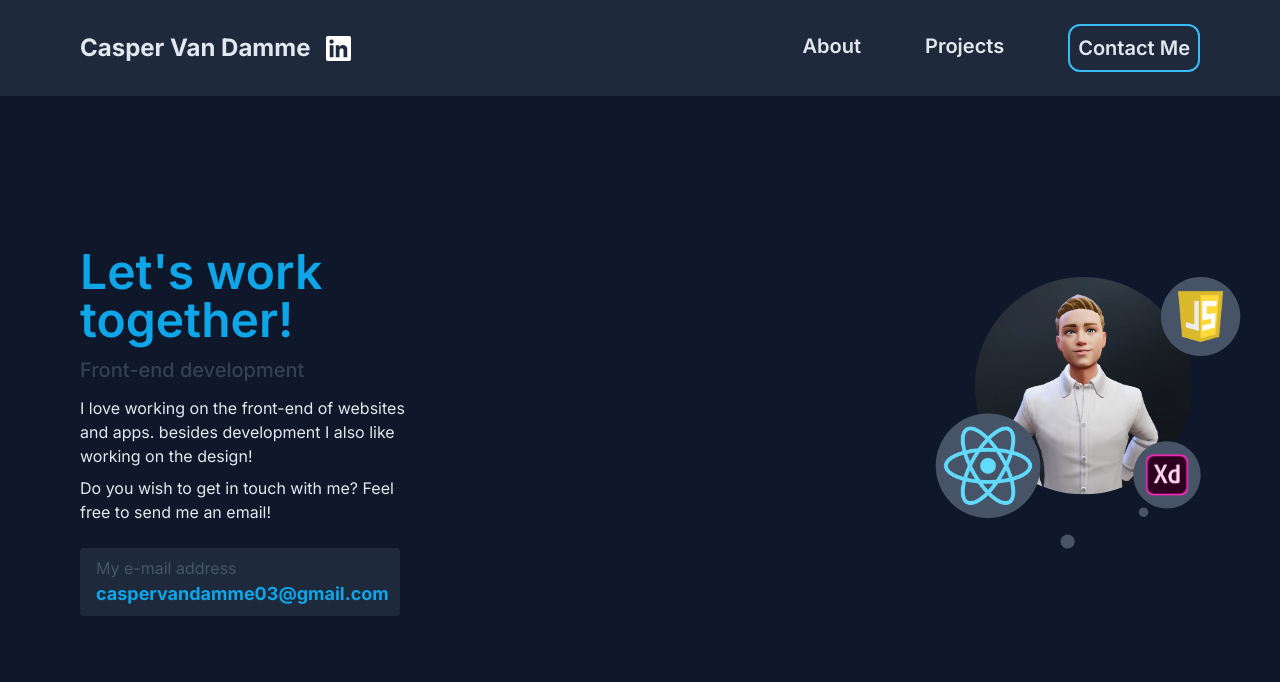
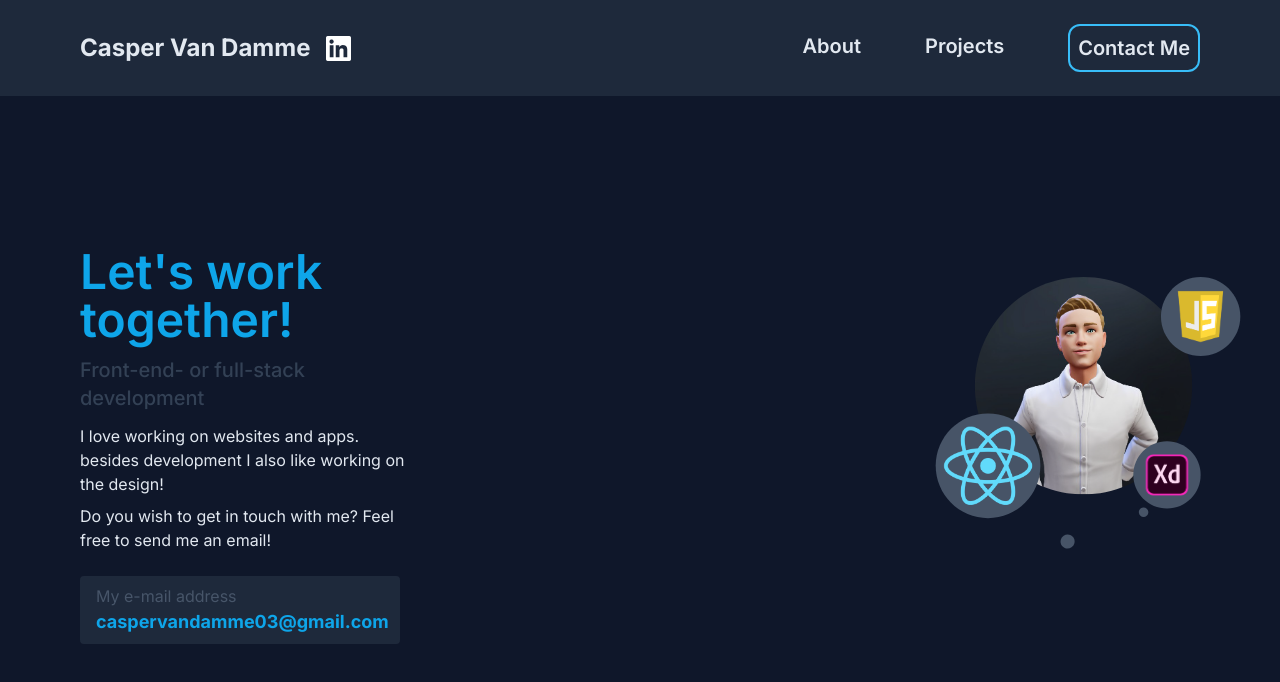
Before and after one commit to Vandammecasper/portfoliocaspervandamme, a Next.js app: page /contactme in a window 1280 px wide. Shown: the top 682 px of the page. Built offline with nearby package versions, Linux system fonts and the light colour scheme.

Commit message:
changed text in contact me page

```diff
--- a/src/app/contactme/page.tsx
+++ b/src/app/contactme/page.tsx
@@ -19,8 +19,8 @@ export default function Page () {
                             <img className="block lg:hidden pr-6 pt-1 h-9" src={`/icons/linkedin.png`} alt="linkedin"/>
                         </a>
                     </div>
-                    <h2 className={`xl:text-xl font-medium text-slate-700 pt-0 3xl:text-2xl xl:pt-3 pl-6 lg:pl-20  transition-all duration-2500`}>Front-end development</h2>
-                    <h3 className={`text-slate-200 pt-3 pl-6 lg:pl-20 pr-5 3xl:text-xl  transition-all duration-2500`}>I love working on the front-end of websites and apps. besides development I also like working on the design!</h3>
+                    <h2 className={`xl:text-xl font-medium text-slate-700 pt-0 3xl:text-2xl xl:pt-3 pl-6 lg:pl-20  transition-all duration-2500`}>Front-end- or full-stack development</h2>
+                    <h3 className={`text-slate-200 pt-3 pl-6 lg:pl-20 pr-5 3xl:text-xl  transition-all duration-2500`}>I love working on websites and apps. besides development I also like working on the design!</h3>
                     <h3 className={`text-slate-200 pt-2 pl-6 lg:pl-20 pr-5 3xl:text-xl  transition-all duration-2500`}>Do you wish to get in touch with me? Feel free to send me an email!</h3>
                     <Email/>
                 </div>
```
